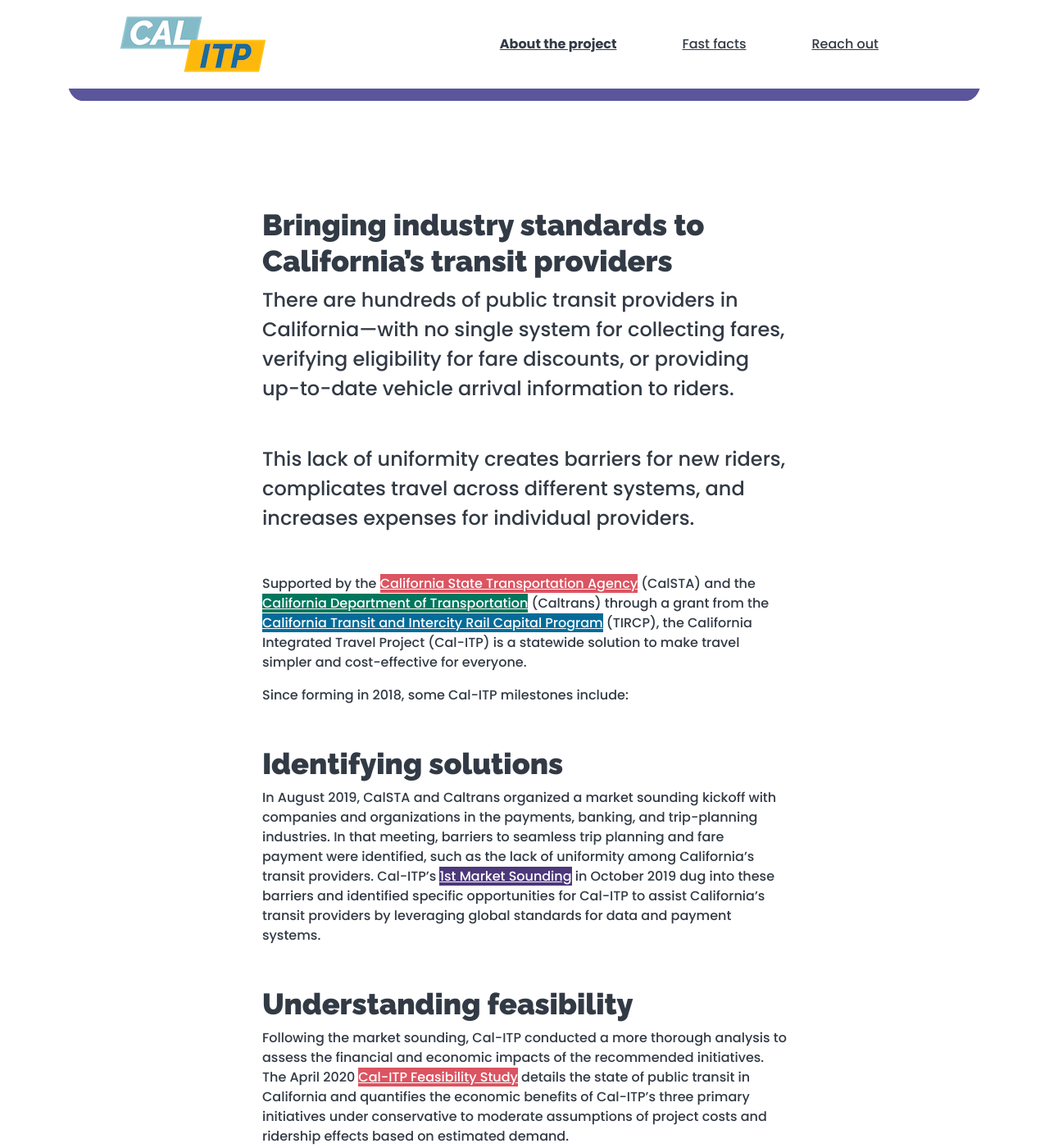
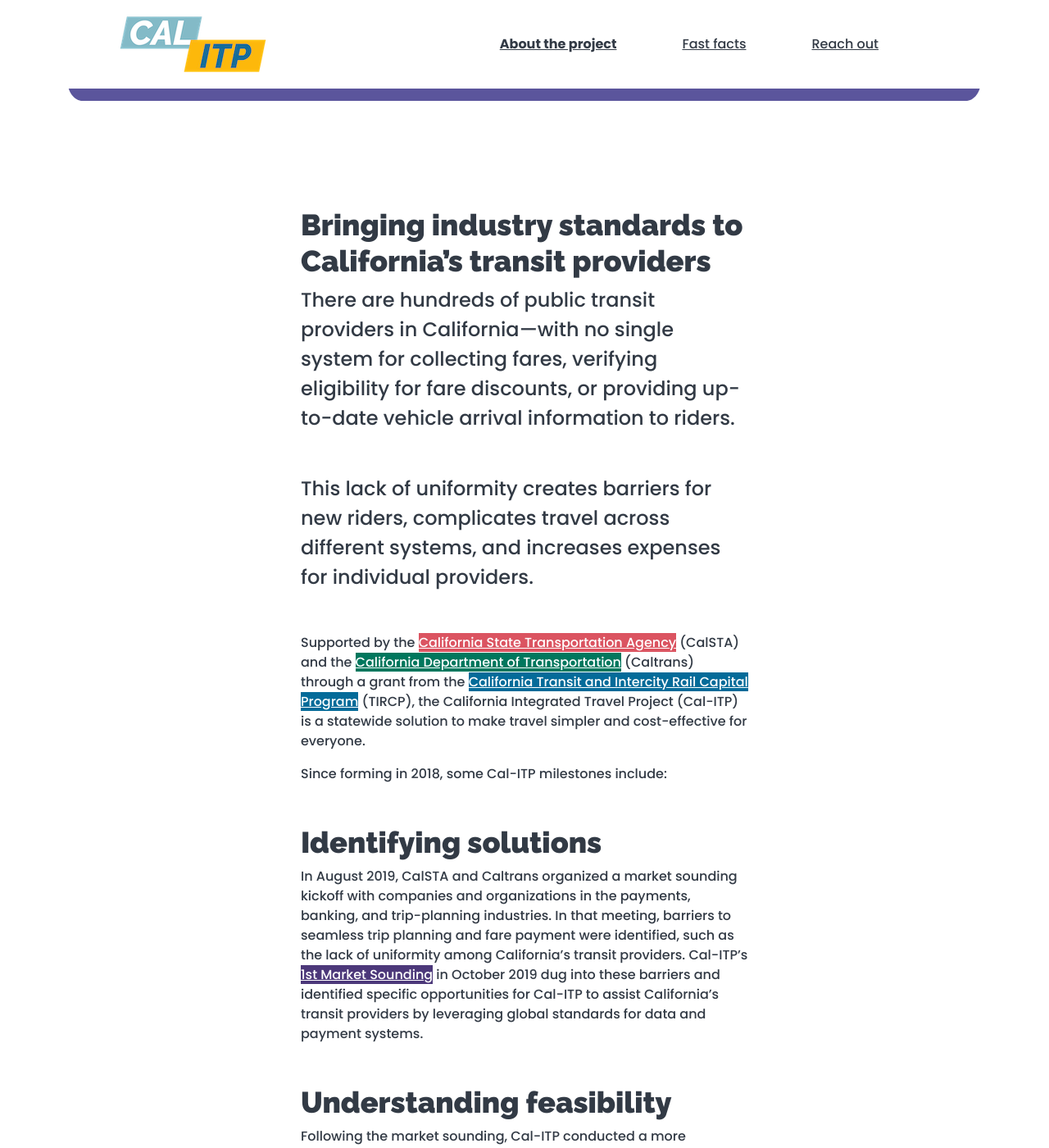
Before and after one commit to cal-itp/calitp.org, a Jekyll site: the page built from src/index.html, in a window 1280 px wide and 1400 px high, scrolled down 1937 px. Shown: the whole window at 82% size. Built offline with Jekyll 4.4.1, drawn with Linux system fonts in a browser that asks for light colours.

Commit message:
refactor(constricted): use row/col/justify instead of constricted

```diff
--- a/src/index.html
+++ b/src/index.html
@@ -123,11 +123,12 @@
   </section>
 </section>
 
-<section id="about" class="constricted">
+<section id="about" class="row justify-content-center">
+  <div class="col-lg-6 col-md-8 col-12">
     <h2>Bringing industry standards to California’s transit providers</h2>
     <p class="important">
-    There are hundreds of public transit providers in California—with no single system for collecting fares, verifying eligibility
-    for fare discounts, or providing up-to-date vehicle arrival information to riders.
+      There are hundreds of public transit providers in California—with no single system for collecting fares, verifying
+      eligibility for fare discounts, or providing up-to-date vehicle arrival information to riders.
     </p>
     <p class="important">
       This lack of uniformity creates barriers for new riders, complicates travel across different systems, and increases expenses
@@ -135,9 +136,13 @@
     </p>
     <p>
       Supported by the
-    <a rel="noreferrer" target="_blank" class="red-link" href="https://calsta.ca.gov/">California State Transportation Agency</a>
+      <a rel="noreferrer" target="_blank" class="red-link" href="https://calsta.ca.gov/"
+        >California State Transportation Agency</a
+      >
       (CalSTA) and the
-    <a rel="noreferrer" target="_blank" class="green-link" href="https://dot.ca.gov/ ">California Department of Transportation</a>
+      <a rel="noreferrer" target="_blank" class="green-link" href="https://dot.ca.gov/ "
+        >California Department of Transportation</a
+      >
       (Caltrans) through a grant from the
       <a
         rel="noreferrer"
@@ -169,8 +174,8 @@
 
     <h2>Understanding feasibility</h2>
     <p>
-    Following the market sounding, Cal-ITP conducted a more thorough analysis to assess the financial and economic impacts of the
-    recommended initiatives. The April 2020
+      Following the market sounding, Cal-ITP conducted a more thorough analysis to assess the financial and economic impacts of
+      the recommended initiatives. The April 2020
       <a
         rel="noreferrer"
         target="_blank"
@@ -178,8 +183,8 @@
         href="https://dot.ca.gov/-/media/dot-media/cal-itp/documents/calitp-feasibility-study-042420-a11y.pdf"
         >Cal-ITP Feasibility Study</a
       >
-    details the state of public transit in California and quantifies the economic benefits of Cal-ITP’s three primary initiatives
-    under conservative to moderate assumptions of project costs and ridership effects based on estimated demand.
+      details the state of public transit in California and quantifies the economic benefits of Cal-ITP’s three primary
+      initiatives under conservative to moderate assumptions of project costs and ridership effects based on estimated demand.
     </p>
 
     <h2>Getting to work</h2>
@@ -208,9 +213,9 @@
         href="https://dot.ca.gov/-/media/dot-media/cal-itp/documents/cal-itp-payment-issuance-market-sounding-response-summary-report-final-a11y.pdf"
         >3rd Market Sounding Report: Payment Issuance for California Transit</a
       >
-    and led to Cal-ITP collaborating with the California Air Resources Board (CARB) in 2021 to understand the market for mobility
-    accounts. Highlights from interviews with companies, transit agencies, and nonprofit and academic stakeholders can be found in
-    the
+      and led to Cal-ITP collaborating with the California Air Resources Board (CARB) in 2021 to understand the market for
+      mobility accounts. Highlights from interviews with companies, transit agencies, and nonprofit and academic stakeholders can
+      be found in the
       <a
         rel="noreferrer"
         target="_blank"
@@ -262,6 +267,7 @@
       coalition of more than 40 transit agencies, transit technology vendors such as computer-aided dispatch/automatic vehicle
       location (CAD/AVL) companies, transit scheduling companies, and other contributors.
     </p>
+  </div>
 </section>
 
 <picture class="railway">
@@ -272,11 +278,12 @@
   />
 </picture>
 
-<section id="funfacts" class="constricted">
+<section id="funfacts" class="row justify-content-center">
+  <div class="col-lg-6 col-md-8 col-12">
     <h2>Helping California achieve critical goals through transportation</h2>
     <p class="important">
-    Cal-ITP initiatives are grounded in real-world results. Here’s a sampling of what we plan to do, supported by success stories
-    from transit providers around the world.
+      Cal-ITP initiatives are grounded in real-world results. Here’s a sampling of what we plan to do, supported by success
+      stories from transit providers around the world.
     </p>
 
     <section id="facts">
@@ -300,6 +307,7 @@
         <h3>Reduce greenhouse gas emissions to reach environmental targets</h3>
       </section>
     </section>
+  </div>
 </section>
 
 <picture class="railway">
@@ -310,8 +318,8 @@
   />
 </picture>
 
-<section id="reachout" class="constricted">
-  <div class="col-6">
+<section id="reachout" class="row justify-content-center">
+  <div class="col-lg-6 col-md-8 col-12">
     <h2>The time is now—reach out to help and to learn more</h2>
     <p>This initiative is critical now more than ever.</p>
     <p>
--- a/src/stylesheets/main.css
+++ b/src/stylesheets/main.css
@@ -206,12 +206,6 @@
   text-decoration-style: dotted;
 }
 
-.constricted {
-  width: 50vw;
-  margin-left: auto;
-  margin-right: auto;
-}
-
 #funfacts #facts {
   display: grid;
   grid-template-columns: 1fr 8fr;
@@ -313,9 +307,6 @@
 }
 
 @media (max-width: 1024px) {
-  .constricted {
-    width: 80vw;
-  }
   #deck {
     grid-template-rows: min-content 1fr;
     grid-template-columns: 1fr;
@@ -434,11 +425,6 @@
     width: 100%;
     border-radius: 15px;
   }
-  .constricted {
-    width: 90vw;
-    margin-left: auto;
-    margin-right: auto;
-  }
 
   #funfacts #facts {
     grid-template-columns: 1fr;
```
Lines whose indentation alone changed are shown as unchanged.
